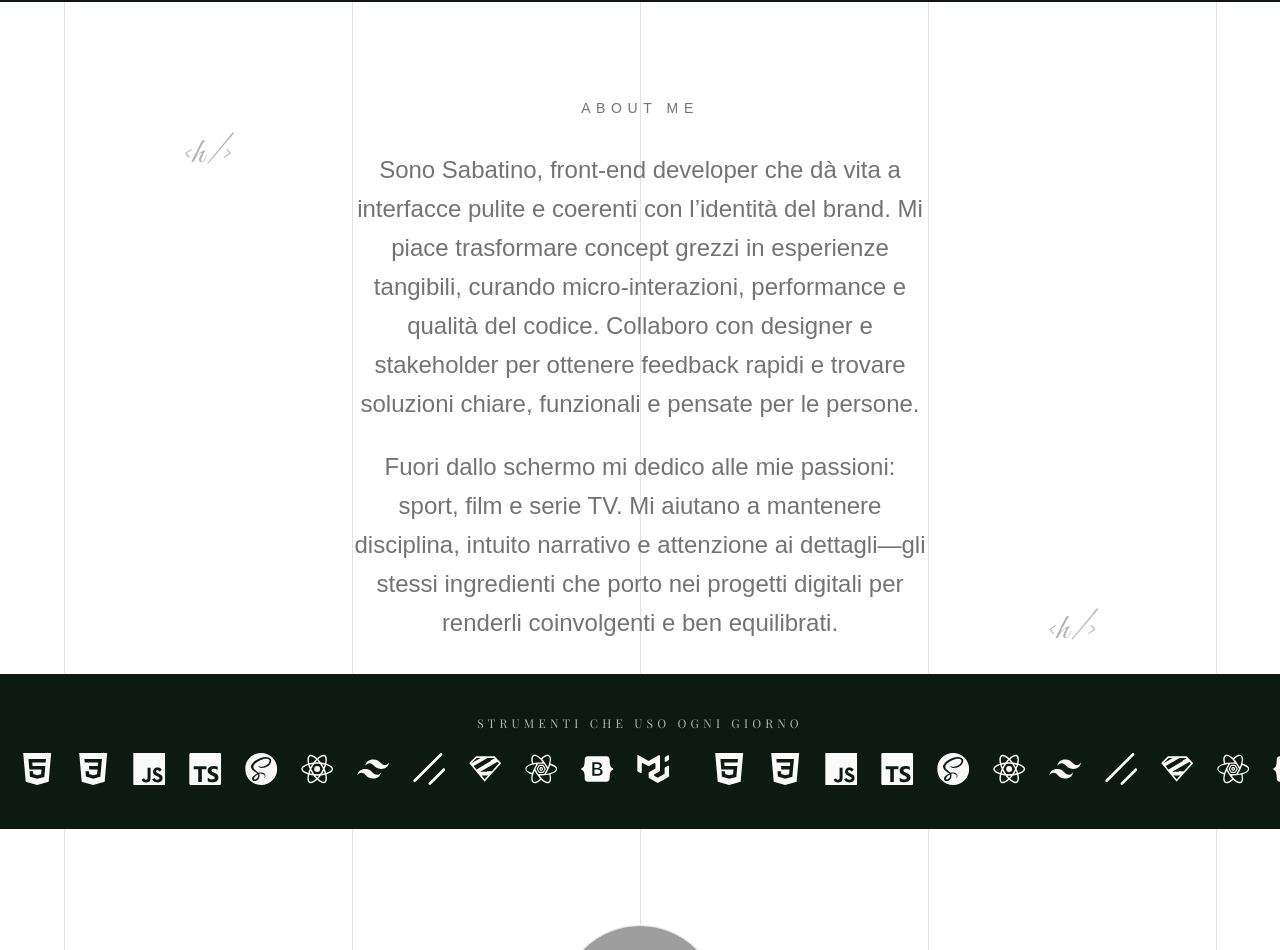
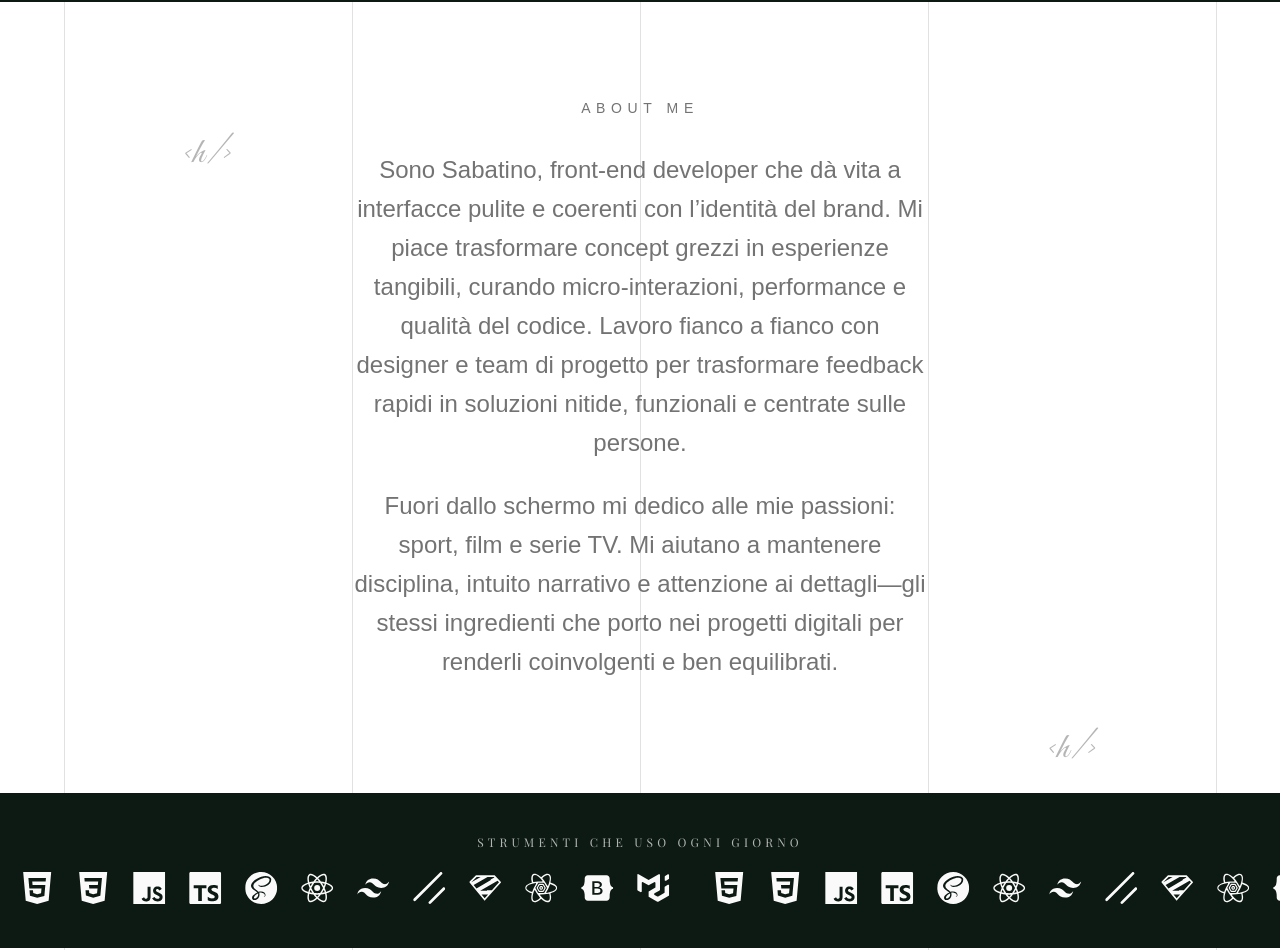
Before and after one commit to iTino7/portfolio, a React (Vite) app: page / in a window 1280 px wide. Shown: the part 889-1839 px from the top of the page. Built offline with nearby package versions, Linux system fonts and the light colour scheme; grey boxes are pictures that could not be loaded; a web font is replaced by a local one.

Commit message:
fix minori

```diff
--- a/src/pages/About.tsx
+++ b/src/pages/About.tsx
@@ -45,9 +45,9 @@ export default function AboutSection() {
           <span className="pointer-events-none absolute left-0 top-0 -translate-x-2 font-script text-4xl text-foreground/30 dark:text-foreground/40 md:-top-2 md:-translate-y-2">
             &lt;h/&gt;
           </span>
-          <div className="flex w-full max-w-xl flex-col gap-6 text-center">
+          <div className="flex w-full max-w-xl flex-col gap-6 text-center mb-20">
             <p className="text-[clamp(1.125rem,2.5vw,1.5rem)] leading-relaxed font-medium text-muted-foreground">
-              Sono Sabatino, front-end developer che dà vita a interfacce pulite e coerenti con l’identità del brand. Mi piace trasformare concept grezzi in esperienze tangibili, curando micro-interazioni, performance e qualità del codice. Collaboro con designer e stakeholder per ottenere feedback rapidi e trovare soluzioni chiare, funzionali e pensate per le persone.
+              Sono Sabatino, front-end developer che dà vita a interfacce pulite e coerenti con l’identità del brand. Mi piace trasformare concept grezzi in esperienze tangibili, curando micro-interazioni, performance e qualità del codice. Lavoro fianco a fianco con designer e team di progetto per trasformare feedback rapidi in soluzioni nitide, funzionali e centrate sulle persone.
             </p>
             <p className="text-[clamp(1.125rem,2.5vw,1.5rem)] leading-relaxed font-medium text-muted-foreground">
               Fuori dallo schermo mi dedico alle mie passioni: sport, film e serie TV. Mi aiutano a mantenere disciplina, intuito narrativo e attenzione ai dettagli—gli stessi ingredienti che porto nei progetti digitali per renderli coinvolgenti e ben equilibrati.
```
